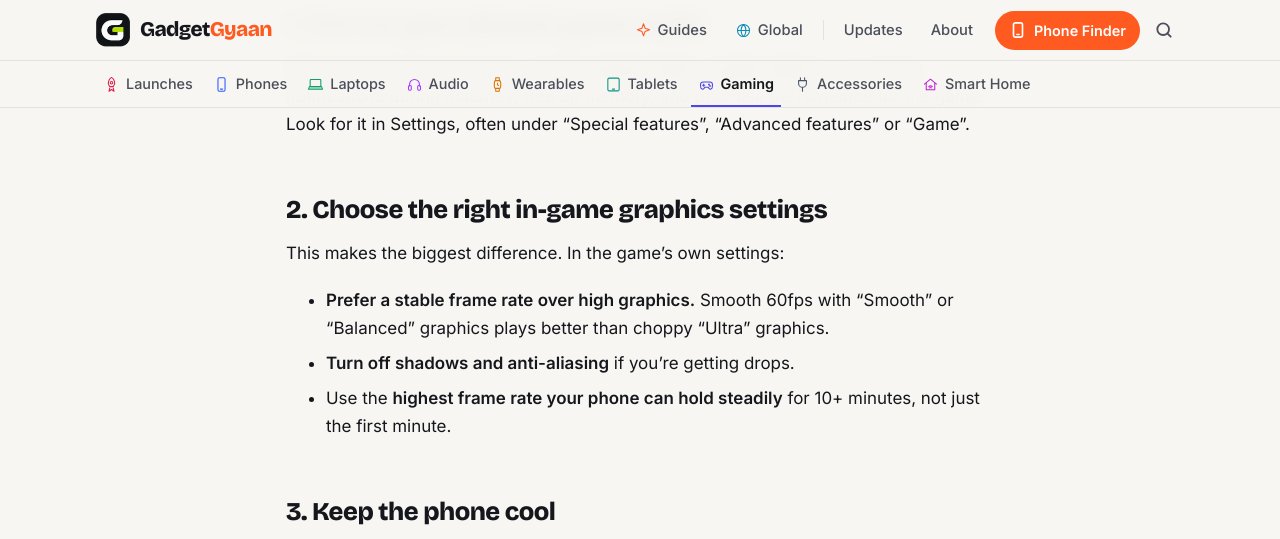
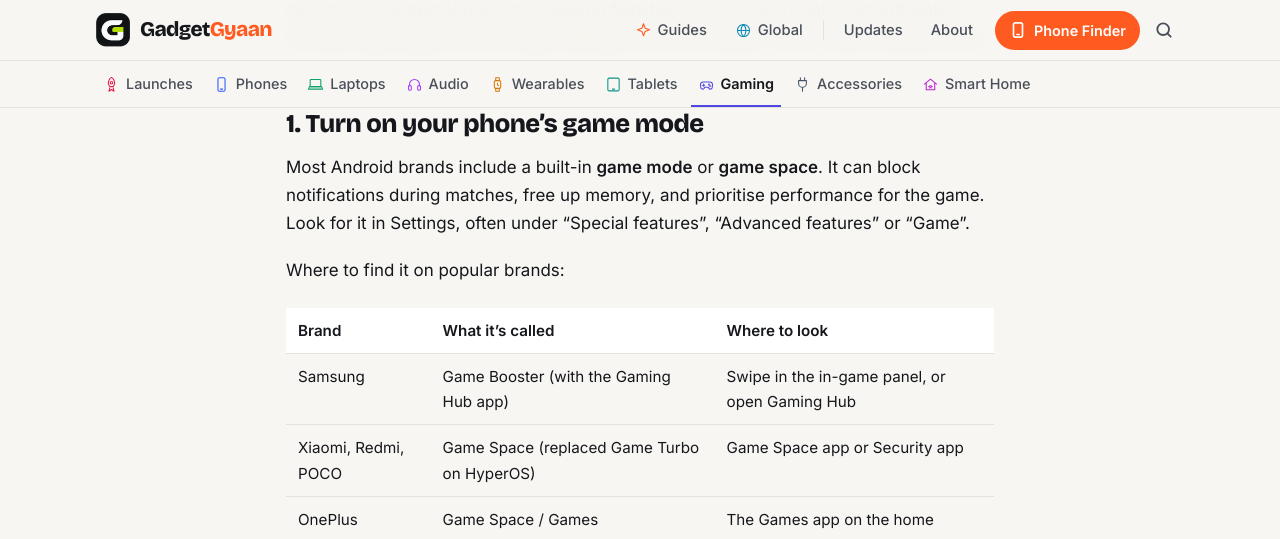
Before and after one commit to kiteksood167/kiteksood167.github.io, a Jekyll site: the page built from _posts/2026-10-20-improve-gaming-performance-android-phone.md, in a window 1280 px wide and 1400 px high, scrolled down 1250 px. Shown: the top 539 px of the window. Built offline with Jekyll 4.4.1, drawn with Linux system fonts in a browser that asks for light colours; comment, search, counter and statistics services are not loaded; some of the changed text lies outside the part shown.

Commit message:
Refresh Android gaming performance guide: game mode by brand, Android Game Mode, lag-fix table, bypass charging
Co-Authored-By: Claude Opus 5.5 <noreply@anthropic.com>
Claude-Session: https://claude.ai/code/session_01WQRPmSxMwztgHXfstCGpBN

```diff
--- a/_posts/2026-10-20-improve-gaming-performance-android-phone.md
+++ b/_posts/2026-10-20-improve-gaming-performance-android-phone.md
@@ -3,6 +3,8 @@ title: "How to Improve Gaming Performance on Your Android Phone"
 seo_title: "Boost Gaming Performance on Android: 6 Easy Fixes"
 description: "Game lagging or phone heating up in BGMI or Free Fire? 6 easy fixes to boost gaming performance on any Android phone, no root or risky booster apps."
 date: 2026-10-20 04:24:00 +0530
+last_modified_at: 2026-11-03 19:40:00 +0530
+update_note: "Added where to find game mode on Samsung, Xiaomi, OnePlus and Realme, plus a quick lag-fix table."
 image: /assets/images/improve-gaming-performance-android-phone.jpg
 image_alt: "Hands holding a smartphone in landscape playing a battle royale game"
 category: Gaming
@@ -14,6 +16,8 @@ sources:
     url: "https://developer.android.com/games/optimize/adpf/gamemode/about-API-and-interventions"
   - name: "Android Help: Get the most life from your Android device's battery"
     url: "https://support.google.com/android/answer/7664692?hl=en"
+  - name: "Mobolist: Game Turbo vs Game Space vs Gaming Hub compared"
+    url: "https://www.mobolist.net/en/blog/game-turbo-vs-game-space-vs-gaming-hub-ultimate-gaming-mode-comparison-complete-guide"
 ---
 
 Nothing ruins a match like sudden lag or a phone that turns into a hand warmer. You can't turn a budget phone into a gaming flagship, but you can usually get noticeably smoother gameplay with the right settings and a few habits. Here's what actually works.
@@ -23,6 +27,27 @@ Nothing ruins a match like sudden lag or a phone that turns into a hand warmer.
 ## 1. Turn on your phone's game mode
 
 Most Android brands include a built-in **game mode** or **game space**. It can block notifications during matches, free up memory, and prioritise performance for the game. Look for it in Settings, often under "Special features", "Advanced features" or "Game".
+
+Where to find it on popular brands:
+
+| Brand | What it's called | Where to look |
+|---|---|---|
+| Samsung | Game Booster (with the Gaming Hub app) | Swipe in the in-game panel, or open Gaming Hub |
+| Xiaomi, Redmi, POCO | Game Space (replaced Game Turbo on HyperOS) | Game Space app or Security app |
+| OnePlus | Game Space / Games | The Games app on the home screen |
+| Realme | Games (previously Game Space) | The Games app or Settings |
+| Other brands | Game mode / Game assistant | Search "game" in Settings |
+
+Since Android 12, some phones also support Android's own **Game Mode**, which lets a game run in **standard**, **performance** or **battery** mode. Pick **performance** for short, intense matches and **battery** for long, casual sessions. Not every phone or game supports it, so don't worry if you don't see it.
+
+## Quick fix table: what's causing your lag?
+
+| What you notice | Likely cause | What to try first |
+|---|---|---|
+| Smooth at first, then stutters after 10–15 minutes | Heat (thermal throttling) | Remove the case, stop charging, lower graphics |
+| Characters jump or teleport, but the screen is smooth | Network (high ping) | Switch to 5GHz Wi-Fi or a stronger 4G/5G signal |
+| Game takes ages to load or crashes | Low storage or RAM | Free 15–20% storage, close background apps |
+| Choppy from the very first second | Settings too high for the chip | Drop to "Smooth" or "Balanced", lower the frame rate |
 
 ## 2. Choose the right in-game graphics settings
 
@@ -41,7 +66,7 @@ This makes the biggest difference. In the game's own settings:
 
 Phones slow themselves down when they get hot, which is called **thermal throttling**. To avoid it:
 
-- **Don't game while charging.** Charging adds a lot of heat.
+- **Don't game while charging.** Charging adds a lot of heat. The exception is phones with **bypass charging**, which power the phone straight from the charger without charging the battery. Some gaming phones, like the iQOO Neo 10R and Realme P4 Pro, have it; check your phone's game mode settings.
 - **Remove thick cases** during long sessions.
 - Play in a cool place, out of direct sunlight.
 - Take short breaks between long matches.
```
